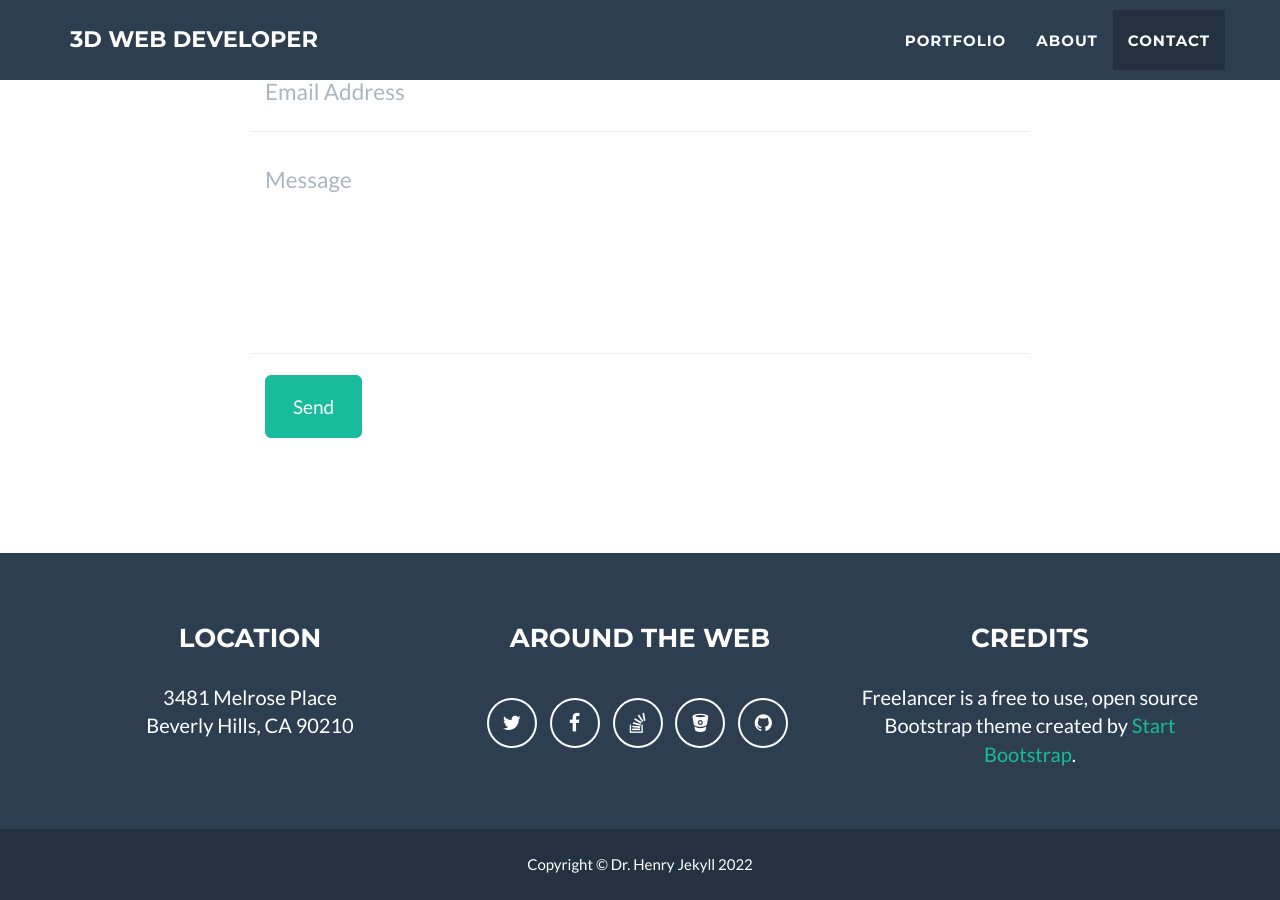
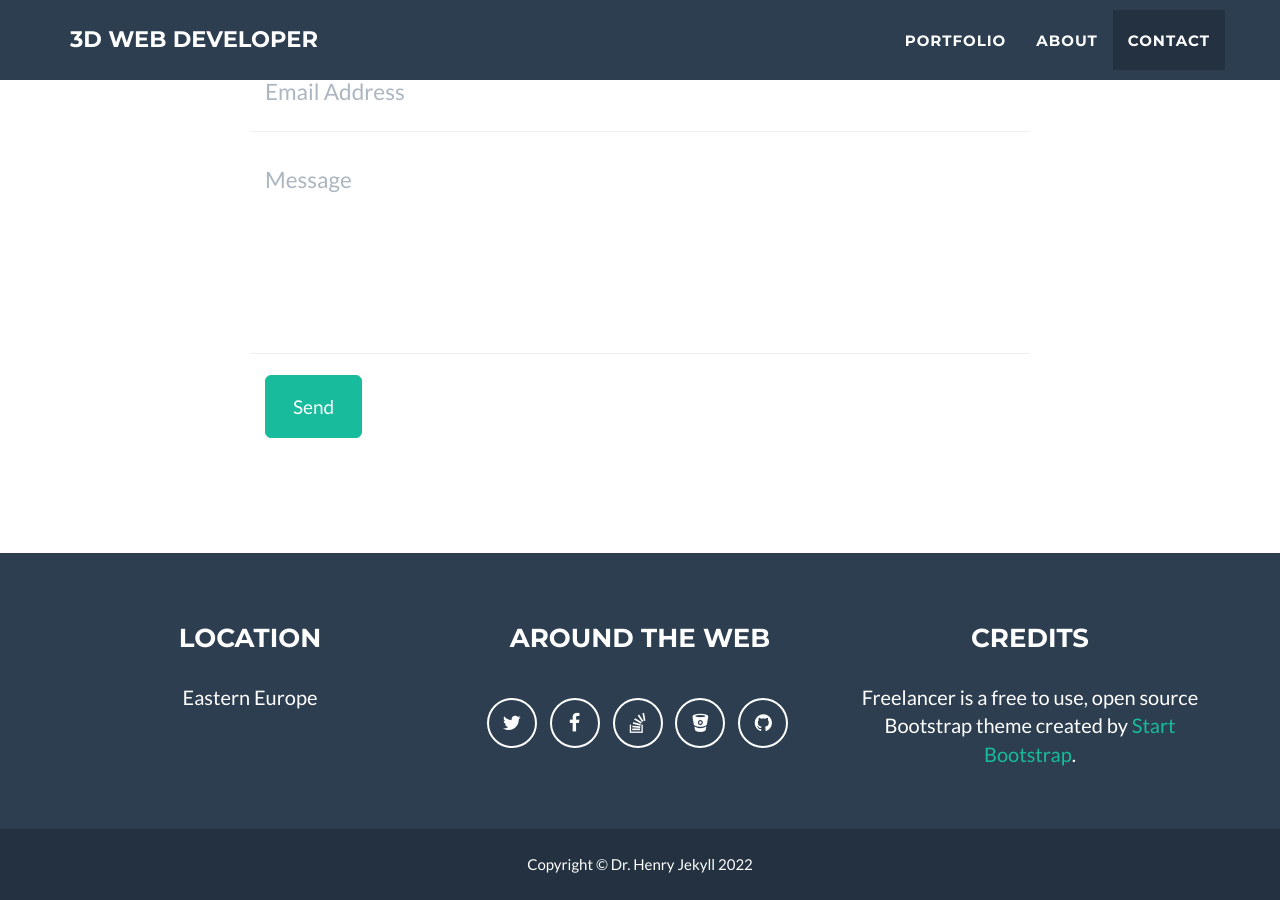
Before and after one commit to vimpilteam/vimpilteam.github.io, a Jekyll site: the page built from _posts/2014-07-15-project-4.markdown, in a window 1280 px wide and 900 px high, scrolled down 2395 px. Built offline with Jekyll 4.4.1, drawn with Linux system fonts in a browser that asks for light colours.

Commit message:
site docs update

```diff
--- a/_config.yml
+++ b/_config.yml
@@ -40,20 +40,20 @@
 # Social networks usernames (many more available: google-plus, flickr, dribbble, pinterest, instagram, tumblr, linkedin, etc.)
 social:
   - title: twitter
-    url: http://twitter.com/jekyllrb
+    url: https://twitter.com/Vimpil_
   - title: facebook
-    url:
+    url: https://www.facebook.com/vimpil/
   - title: stack-overflow
-    url: http://stackoverflow.com/questions/tagged/jekyll
+    url: https://stackoverflow.com/users/4376725/zak-the-gear
   - title: bitbucket
     url: http://bitbucket.org/jekyll
   - title: github
-    url: http://github.com/jekyll
+    url: https://github.com/Vimpil
 
 # Postal address (add as many lines as necessary)
 address:
-  - line: 3481 Melrose Place
-  - line: Beverly Hills, CA 90210
+  - line: Eastern Europe
+  - line:
 
 # Credits content
 credits: 'Freelancer is a free to use, open source Bootstrap theme created by <a href="http://startbootstrap.com">Start Bootstrap</a>.'
```
Also changed, not shown: 1 other file.
